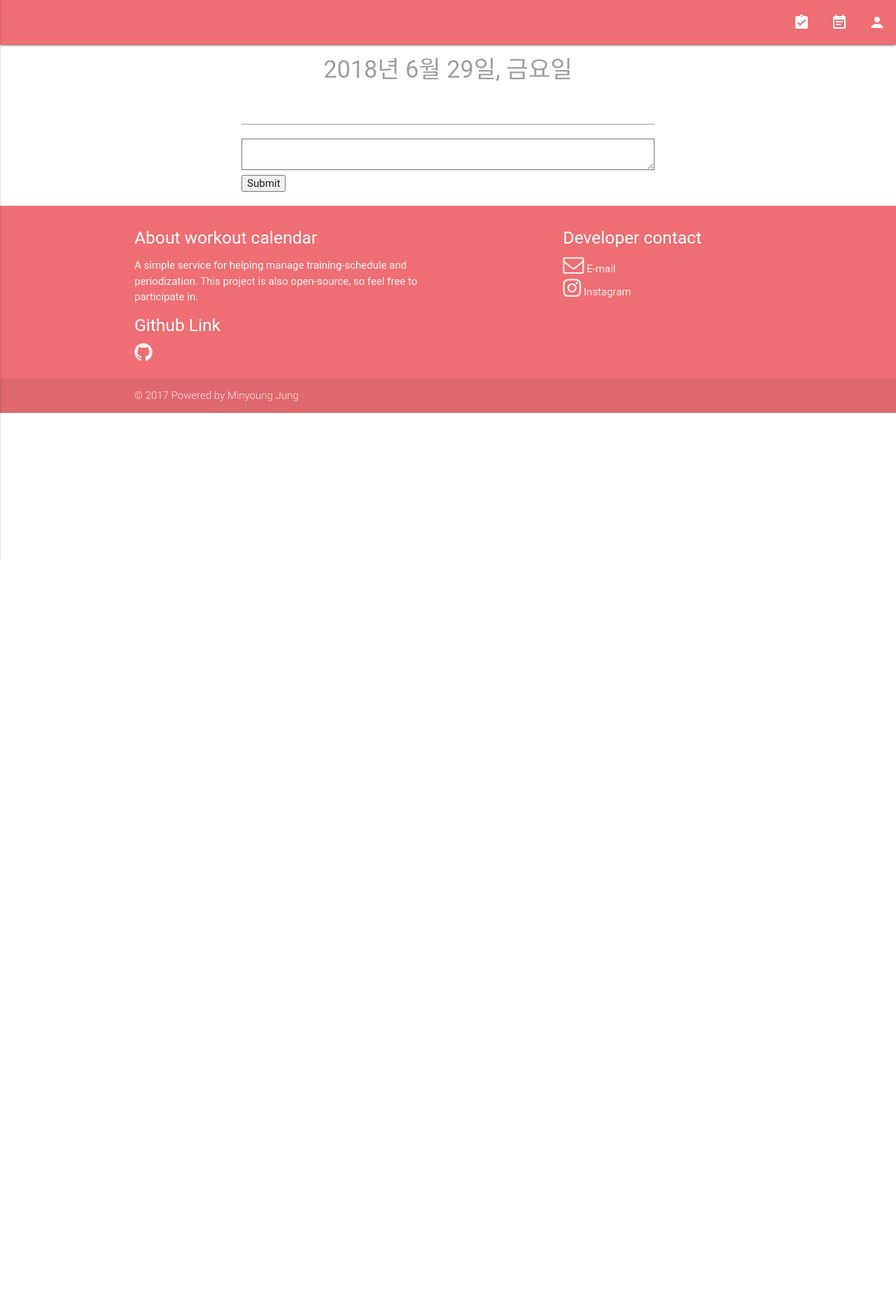
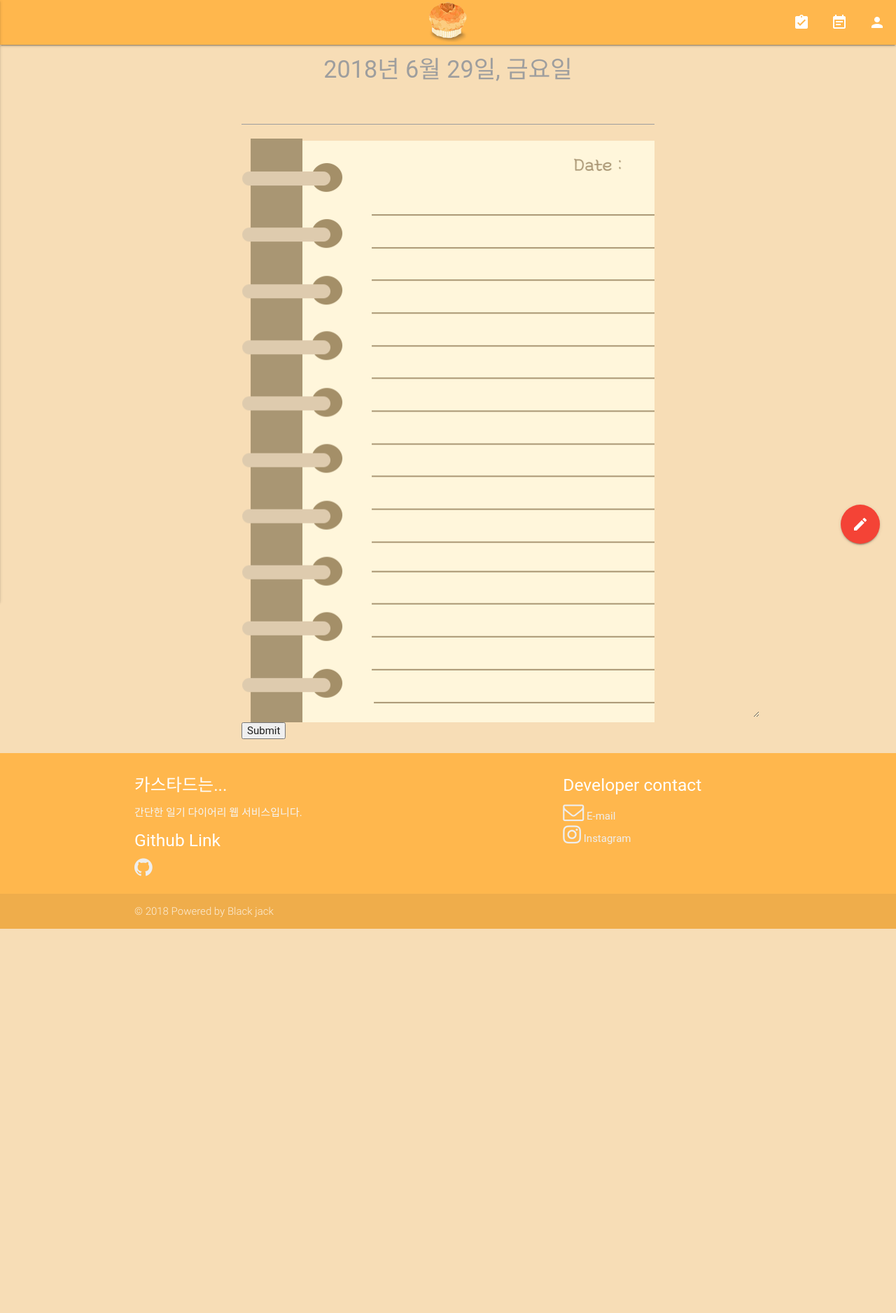
Before and after one commit to openhack-Blackjack/diary, a Django app: page /todolist/ in a window 1280 px wide. Shown: the whole page at 70% size. Before the commit the page ends 800 px from the top, so only its background shows below. Run offline with Django 3.2, Linux system fonts and the light colour scheme; some libraries are stand-ins or nearby versions; some web fonts are replaced.

Commit message:
일기장 쓰는 페이지 일단 저장

```diff
--- /dev/null
+++ b/workoutscheduler_project-master/static/css/global.css
@@ -0,0 +1,176 @@
+body {
+    display: flex;
+    min-height: 100vh;
+    flex-direction: column;
+}
+
+main {
+  flex: 1 0 auto;
+}
+
+html {
+  height: 100%;
+}
+
+.rainny-body {
+  height: 100%;
+  margin: 0;
+  overflow: hidden;
+  background: linear-gradient(to bottom, #202020, #111119);
+}
+
+.rain {
+  position: absolute;
+  left: 0;
+  width: 100%;
+  height: 100%;
+  z-index: 2;
+}
+
+.rain.back-row {
+  display: none;
+  z-index: 1;
+  bottom: 60px;
+  opacity: 0.5;
+}
+
+body.back-row-toggle .rain.back-row {
+  display: block;
+}
+
+.drop {
+  position: absolute;
+  bottom: 100%;
+  width: 15px;
+  height: 120px;
+  pointer-events: none;
+  animation: drop 0.5s linear infinite;
+}
+
+@keyframes drop {
+  0% {
+    transform: translateY(0vh);
+  }
+  75% {
+    transform: translateY(90vh);
+  }
+  100% {
+    transform: translateY(90vh);
+  }
+}
+
+.stem {
+  width: 1px;
+  height: 60%;
+  margin-left: 7px;
+  background: linear-gradient(to bottom, rgba(255, 255, 255, 0), rgba(255, 255, 255, 0.25));
+  animation: stem 0.5s linear infinite;
+}
+
+@keyframes stem {
+  0% {
+    opacity: 1;
+  }
+  65% {
+    opacity: 1;
+  }
+  75% {
+    opacity: 0;
+  }
+  100% {
+    opacity: 0;
+  }
+}
+
+.splat {
+  width: 15px;
+  height: 10px;
+  border-top: 2px dotted rgba(255, 255, 255, 0.5);
+  border-radius: 50%;
+  opacity: 1;
+  transform: scale(0);
+  animation: splat 0.5s linear infinite;
+  display: none;
+}
+
+body.splat-toggle .splat {
+  display: block;
+}
+
+@keyframes splat {
+  0% {
+    opacity: 1;
+    transform: scale(0);
+  }
+  80% {
+    opacity: 1;
+    transform: scale(0);
+  }
+  90% {
+    opacity: 0.5;
+    transform: scale(1);
+  }
+  100% {
+    opacity: 0;
+    transform: scale(1.5);
+  }
+}
+
+.toggles {
+  position: absolute;
+  top: 0;
+  left: 0;
+  z-index: 3;
+}
+
+.toggle {
+  position: absolute;
+  left: 20px;
+  width: 50px;
+  height: 50px;
+  line-height: 51px;
+  box-sizing: border-box;
+  text-align: center;
+  font-family: sans-serif;
+  font-size: 10px;
+  font-weight: bold;
+  background-color: rgba(255, 255, 255, 0.2);
+  color: rgba(0, 0, 0, 0.5);
+  border-radius: 50%;
+  cursor: pointer;
+  transition: background-color 0.3s;
+}
+
+.toggle:hover {
+  background-color: rgba(255, 255, 255, 0.25);
+}
+
+.toggle:active {
+  background-color: rgba(255, 255, 255, 0.3);
+}
+
+.toggle.active {
+  background-color: rgba(255, 255, 255, 0.4);
+}
+
+.splat-toggle {
+  top: 20px;
+}
+
+.back-row-toggle {
+  top: 90px;
+  line-height: 12px;
+  padding-top: 14px;
+}
+
+.single-toggle {
+  top: 160px;
+}
+
+body.single-toggle .drop {
+  display: none;
+}
+
+body.single-toggle .drop:nth-child(10) {
+  display: block;
+}
--- a/workoutscheduler_project-master/templates/base.html
+++ b/workoutscheduler_project-master/templates/base.html
@@ -2,9 +2,9 @@
 <html lang="ko">
 <head>
     <meta charset="UTF-8">
-
+    <link rel="stylesheet" href="/static/css/global.css">
     <!-- Favicon -->
-    <link rel="shortcut icon" href="static/img/favicon.png" type="image/x-icon" />
+    <link rel="shortcut icon" href="/static/img/casterd.png" type="image/x-icon" />
 
     <title>{% block title %}Workout scheduler{% endblock %}</title>
 
@@ -26,7 +26,7 @@
     <![endif]-->
 
 </head>
-<body>
+<body style="background-color: #f7ddb6">
 
 <header>
 
@@ -34,7 +34,7 @@
 
 <!-- Navbar start -->
 <div class="navbar-fixed">
-    <nav>
+    <nav class="orange lighten-2">
         <div class="nav-wrapper">
             <a href="#" data-activates="slide-out" class="button-collapse"><i class="material-icons">menu</i></a>
 
@@ -56,6 +56,8 @@
                 <li><a href="{% url 'login' %}"><i class="material-icons">person</i></a></li>
                 {% endif %}
             </ul>
+
+            <img src="/static/img/casterd.png" class="brand-logo center" style="height:60px">
 
         </div>
     </nav>
--- a/workoutscheduler_project-master/templates/footer.html
+++ b/workoutscheduler_project-master/templates/footer.html
@@ -1,14 +1,14 @@
 
- <footer class="page-footer">
+ <footer class="page-footer orange lighten-2">
   <div class="container">
     <div class="row">
       <div class="col l6 s12">
-        <h5 class="white-text">About workout calendar</h5>
-          <p class="grey-text text-lighten-4">A simple service for helping manage training-schedule and periodization.
-            This project is also open-source, so feel free to participate in.
+        <h5 class="white-text">카스타드는...</h5>
+          <p class="grey-text text-lighten-4">
+              간단한 일기 다이어리 웹 서비스입니다.
           </p>
           <h5 class="white-text">Github Link</h5>
-          <a class="grey-text text-lighten-3" href="https://github.com/MinyoungJung/workoutscheduler_project">
+          <a class="grey-text text-lighten-3" href="https://github.com/openhack-Blackjack/diary">
             <i class="fa fa-github fa-2x" aria-hidden="true"></i></a>
       </div>
       <div class="col l4 offset-l2 s12">
@@ -28,7 +28,7 @@
   </div>
   <div class="footer-copyright">
     <div class="container">
-        © 2017 Powered by Minyoung Jung
+        © 2018 Powered by Black jack
     </div>
   </div>
 </footer>
--- a/workoutscheduler_project-master/todolist/templates/todolist/workout_archive_day.html
+++ b/workoutscheduler_project-master/todolist/templates/todolist/workout_archive_day.html
@@ -10,8 +10,9 @@
            <form action="{% url 'todolist:workout_update'%}" method="post">
             {%csrf_token%}
                 <input type="text" name="workout">
-                <textarea name="content"></textarea>
-
+                <div style="background-image: url('/static/img/note.png'); padding-left: 180px;padding-top: 60px;">
+                    <textarea name="content" cols="50" style="font-size:23pt;height:25em;width:560px;border: none"></textarea>
+                </div>
                 <input type="submit" name="일기쓰기">
             </form>
         </div>
@@ -19,4 +20,56 @@
 
 
 </div>
+<div class="rain front-row"></div>
+  <div class="rain back-row"></div>
+<div class="fixed-action-btn">
+  <a class="btn-floating btn-large red">
+    <i class="large material-icons">mode_edit</i>
+  </a>
+  <ul>
+    <li><a class="btn-floating yellow darken-1" onclick="set_sunny();"><i class="material-icons">wb_sunny</i></a></li>
+    <li><a class="btn-floating blue darken-3" onclick="set_rainny();"><i class="material-icons">invert_colors</i></a></li>
+    <li><a class="btn-floating green"><i class="material-icons">autorenew</i></a></li>
+    <li><a class="btn-floating blue"><i class="material-icons">save</i></a></li>
+  </ul>
+</div>
+
+
+<script>
+
+    function set_sunny() {
+        alert("asdf")
+    }
+
+    function set_rainny() {
+        $("body").class
+        makeItRain();
+    }
+
+    var makeItRain = function() {
+  //clear out everything
+  $('.rain').empty();
+
+  var increment = 0;
+  var drops = "";
+  var backDrops = "";
+
+  while (increment < 100) {
+    //couple random numbers to use for various randomizations
+    //random number between 98 and 1
+    var randoHundo = (Math.floor(Math.random() * (98 - 1 + 1) + 1));
+    //random number between 5 and 2
+    var randoFiver = (Math.floor(Math.random() * (5 - 2 + 1) + 2));
+    //increment
+    increment += randoFiver;
+    //add in a new raindrop with various randomizations to certain CSS properties
+    drops += '<div class="drop" style="left: ' + increment + '%; bottom: ' + (randoFiver + randoFiver - 1 + 100) + '%; animation-delay: 0.' + randoHundo + 's; animation-duration: 0.5' + randoHundo + 's;"><div class="stem" style="animation-delay: 0.' + randoHundo + 's; animation-duration: 0.5' + randoHundo + 's;"></div><div class="splat" style="animation-delay: 0.' + randoHundo + 's; animation-duration: 0.5' + randoHundo + 's;"></div></div>';
+    backDrops += '<div class="drop" style="right: ' + increment + '%; bottom: ' + (randoFiver + randoFiver - 1 + 100) + '%; animation-delay: 0.' + randoHundo + 's; animation-duration: 0.5' + randoHundo + 's;"><div class="stem" style="animation-delay: 0.' + randoHundo + 's; animation-duration: 0.5' + randoHundo + 's;"></div><div class="splat" style="animation-delay: 0.' + randoHundo + 's; animation-duration: 0.5' + randoHundo + 's;"></div></div>';
+  }
+
+  $('.rain.front-row').append(drops);
+  $('.rain.back-row').append(backDrops);
+}
+
+</script>
 {% endblock %}
--- a/workoutscheduler_project-master/workoutcalendar/views.py
+++ b/workoutscheduler_project-master/workoutcalendar/views.py
@@ -39,7 +39,7 @@ class WorkoutCalendar(HTMLCalendar):
         if day != 0:
             cssclass = self.cssclasses[weekday]
             if date.today() == date(self.year, self.month, day):
-                cssclass += ' today'
+                cssclass += ' today orange lighten-3'
             if day in self.workouts:
                 cssclass += ' filled'
                 body = ['<ul>']
```
Also changed, not shown: workoutscheduler_project-master/static/css/calendar.css (line endings or trailing spaces), workoutscheduler_project-master/static/img/bgi.jpeg (added), workoutscheduler_project-master/static/img/casterd.png (added), workoutscheduler_project-master/static/img/note.png (added), workoutscheduler_project-master/todolist/migrations/0010_auto_20180629_1530.py (added), 3 other files.
